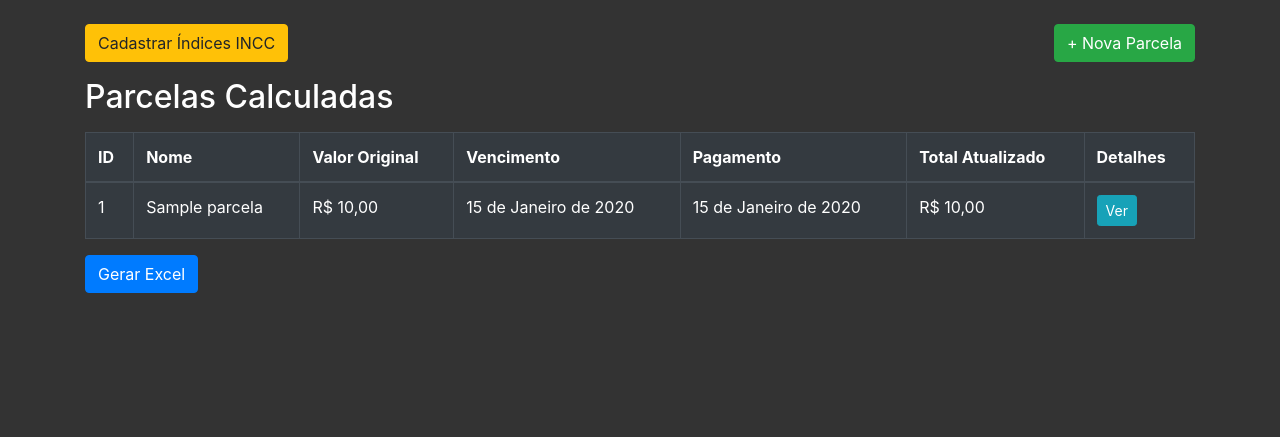
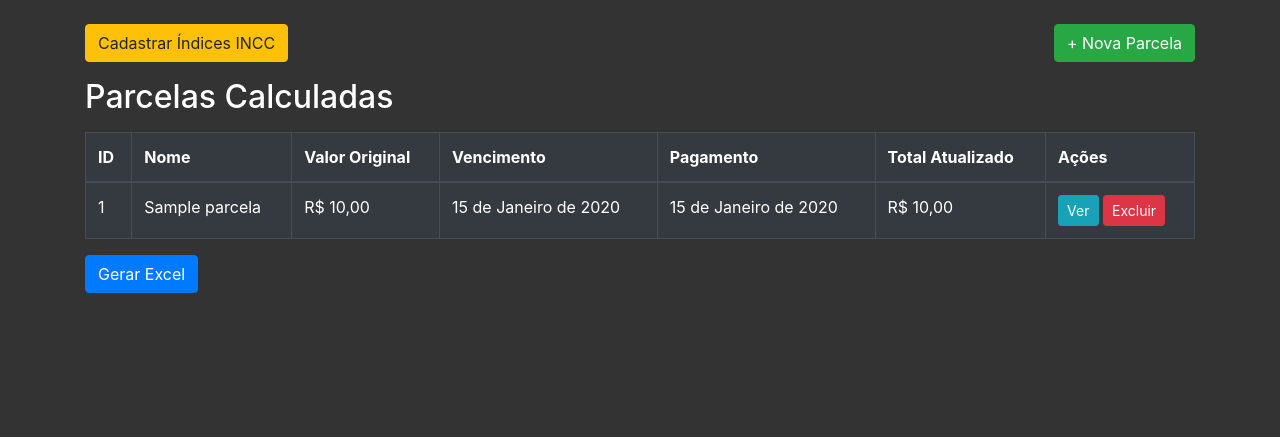
Before and after one commit to RafaelCirn3/INCC-Calculator, a Django app: page /parcelas/ in a window 1280 px wide. Shown: the top 437 px of the page. Run offline with Django 5.2, Linux system fonts and the light colour scheme; tables that the repository leaves empty hold one stand-in row (values such as "Sample post"); some libraries are stand-ins or nearby versions.

Commit message:
feat- :arrow_up: adição de um confirm  delete para  uma parcela

```diff
--- a/app/templates/parcela/list.html
+++ b/app/templates/parcela/list.html
@@ -32,7 +32,7 @@
                 <th>Vencimento</th>
                 <th>Pagamento</th>
                 <th>Total Atualizado</th>
-                <th>Detalhes</th>
+                <th>Ações</th>
             </tr>
         </thead>
         <tbody>
@@ -44,7 +44,12 @@
                     <td>{{ parcela.data_vencimento }}</td>
                     <td>{{ parcela.data_pagamento }}</td>
                     <td>R$ {{ parcela.valor_total }}</td>
-                    <td><a href="{% url 'parcela_detalhe' parcela.id %}" class="btn btn-sm btn-info">Ver</a></td>
+                    <td><a href="{% url 'parcela_detalhe' parcela.id %}" class="btn btn-sm btn-info">Ver</a>
+                        <form action="{% url 'parcela_delete' parcela.id %}" method="post" style="display:inline;">
+                            {% csrf_token %}
+                            <button type="submit" class="btn btn-sm btn-danger" onclick="return confirm('Tem certeza que deseja excluir esta parcela?')">Excluir</button>
+                        </form></td>
+
                 </tr>
             {% empty %}
                 <tr>
--- a/app/urls.py
+++ b/app/urls.py
@@ -7,6 +7,7 @@ urlpatterns = [
     path('', lambda request: redirect('parcela_list'), name='home'),  # redireciona para a tela principal
     path('calcular/', views.calcular_parcela, name='calcular_parcela'),
     path('parcela/<int:parcela_id>/', views.parcela_detalhe, name='parcela_detalhe'),
+    path('parcela_delete/<int:parcela_id>/', views.parcela_delete, name='parcela_delete'),
     path('parcelas/', views.parcela_list, name='parcela_list'),  # ESTA é a tela que herda de base.html
     path('gerar_excel/', views.gerar_excel, name='gerar_excel'),
     path('incc/', views.incc_index_form, name='incc_create'),
--- a/app/views.py
+++ b/app/views.py
@@ -26,16 +26,6 @@ def incc_index_form(request):
     incc_indices = INCCIndex.objects.all().order_by('-mes_ano')
     return render(request, 'incc/incc_index_form.html', {'form': form, 'incc_indices': incc_indices})
 
-def parcela_list(request):
-    parcelas = Parcela.objects.all()
-    incc_indices = INCCIndex.objects.all().order_by('-mes_ano')
-    form = INCCIndexForm()
-    return render(request, 'parcela/list.html', {
-        'parcelas': parcelas,
-        'incc_indices': incc_indices,
-        'incc_form': form,
-    })
-
 
 def calcular_incc_acumulado(data_inicio, data_fim):
     """ Retorna o percentual acumulado do INCC entre dois meses """
@@ -63,11 +53,19 @@ def calcular_parcela(request):
             venc = parcela.data_vencimento
             pagto = parcela.data_pagamento
 
+            # se a data de pagamento for anterior ao vencimento, exibe erro
             if venc and pagto:
                 if venc > pagto:
                     form.add_error('data_pagamento', 'Data de pagamento não pode ser anterior ao vencimento.')
                     return render(request, 'parcela/form.html', {'form': form})
 
+            #se data de pagamento for definida em um mês que não existe indice de incc, exibe erro
+            if pagto:
+                try:
+                    incc = INCCIndex.objects.get(mes_ano=pagto.replace(day=1))
+                except INCCIndex.DoesNotExist:
+                    form.add_error('data_pagamento', 'Não existe índice de INCC para o mês de pagamento informado.')
+                    return render(request, 'parcela/form.html', {'form': form})
                 dias_atraso = (pagto - venc).days
 
                 # Multa de 2% sobre o valor original
@@ -106,6 +104,22 @@ def parcela_detalhe(request, parcela_id):
     parcela = get_object_or_404(Parcela, id=parcela_id)
     return render(request, 'parcela/detail.html', {'parcela': parcela})
 
+def parcela_list(request):
+    parcelas = Parcela.objects.all()
+    incc_indices = INCCIndex.objects.all().order_by('-mes_ano')
+    form = INCCIndexForm()
+    return render(request, 'parcela/list.html', {
+        'parcelas': parcelas,
+        'incc_indices': incc_indices,
+        'incc_form': form,
+    })
+
+def parcela_delete(request, parcela_id):
+    parcela = get_object_or_404(Parcela, id=parcela_id)
+    if request.method == 'POST':
+        parcela.delete()
+        return redirect('parcela_list')
+    return render(request, 'parcela/list.html', {'parcela': parcela})
 
 def base(request):
     return render(request, 'base.html')
```
